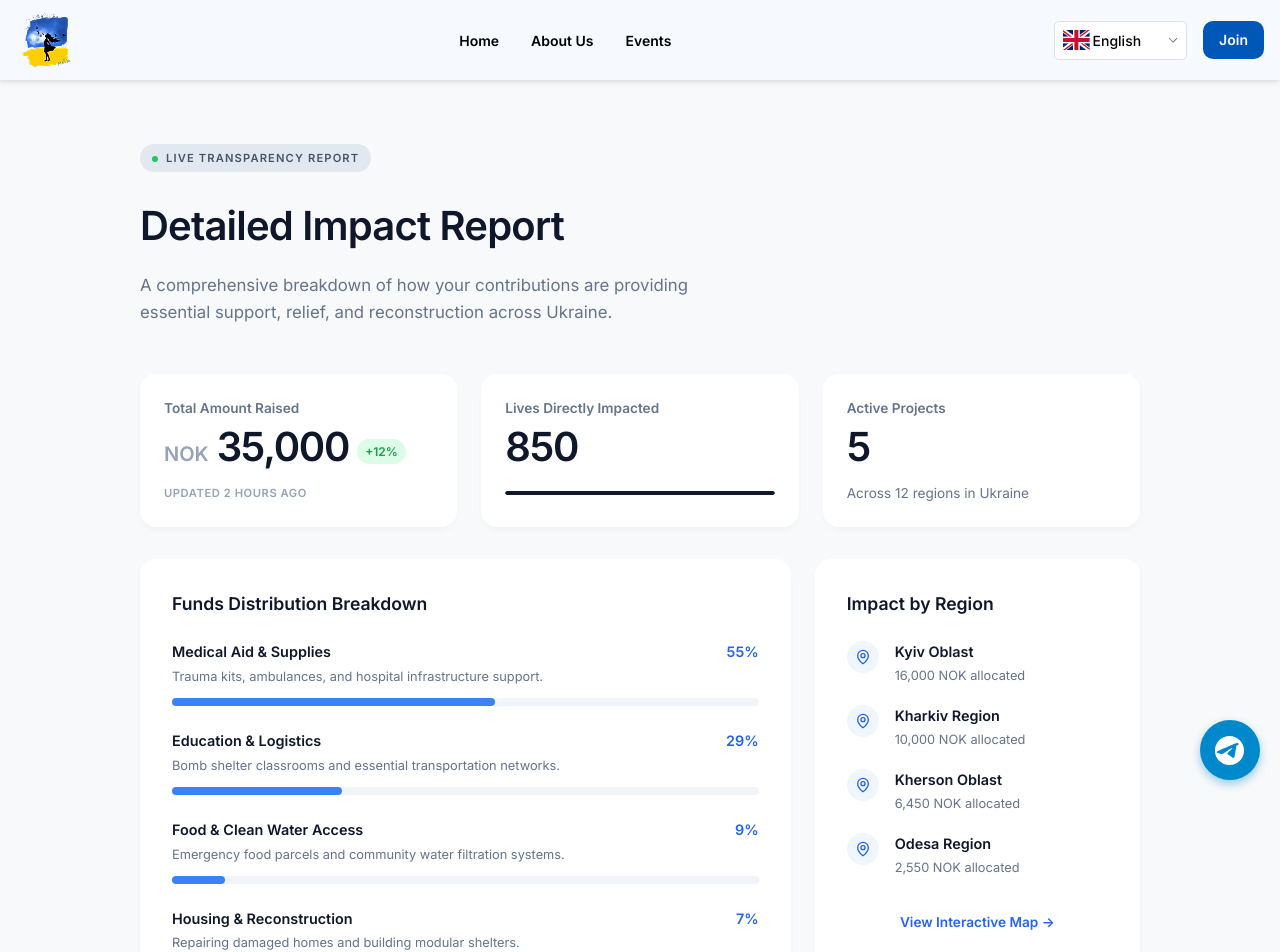
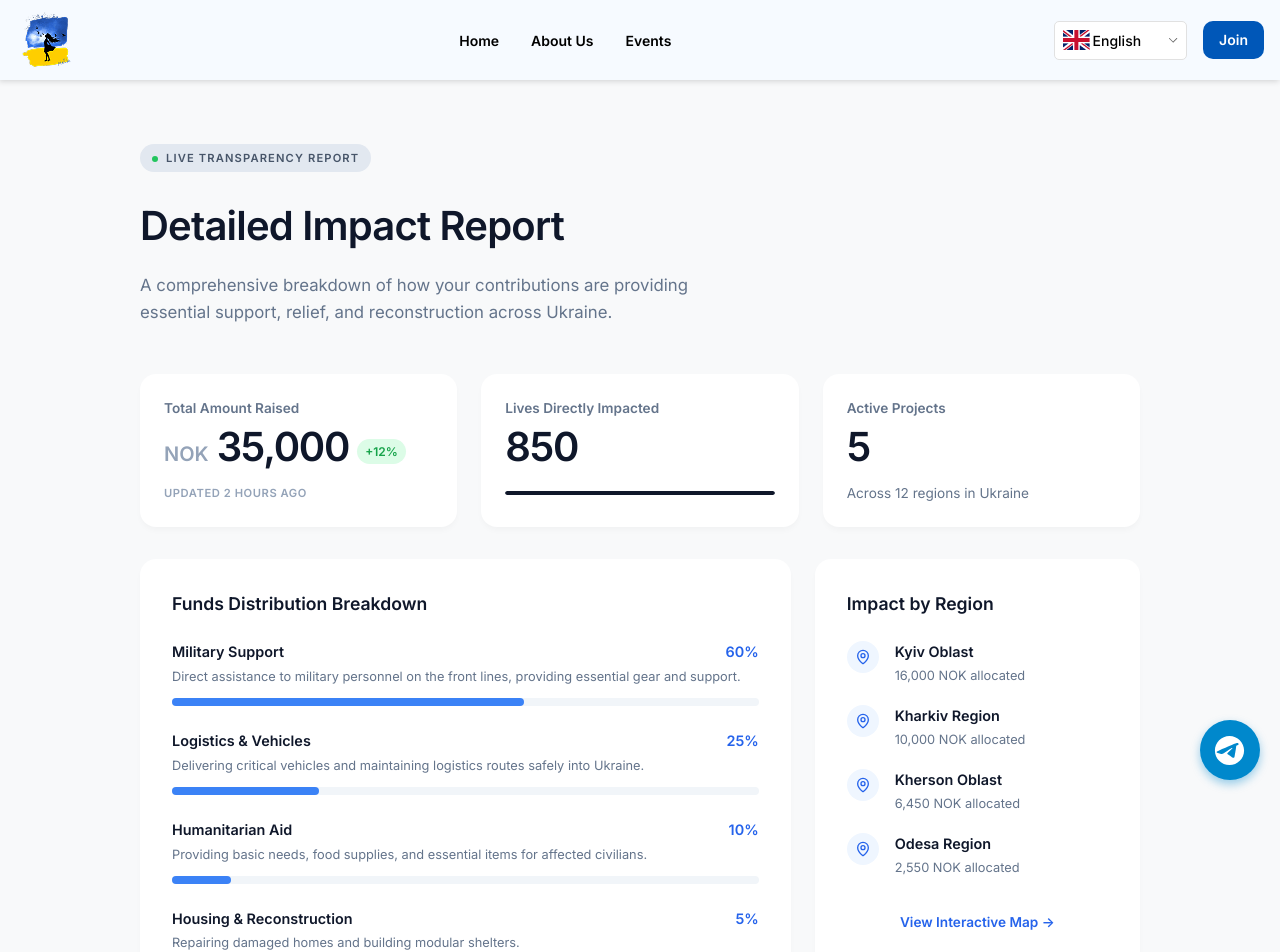
Before and after one commit to conseques/mrijav4, a React (Create React App) app: page /report in a window 1280 px wide. Shown: the top 952 px of the page. Built offline with nearby package versions, Linux system fonts and the light colour scheme.

Commit message:
Update Detailed Report Allocation with 4 categories

```diff
--- a/src/components/Locales/en/report.json
+++ b/src/components/Locales/en/report.json
@@ -8,14 +8,14 @@
   "activeProjectsLabel": "Active Projects",
   "acrossRegions": "Across 12 regions in Ukraine",
   "fundsDistribution": "Funds Distribution Breakdown",
-  "medicalAidTitle": "Medical Aid & Supplies",
-  "medicalAidDesc": "Trauma kits, ambulances, and hospital infrastructure support.",
-  "foodTitle": "Food & Clean Water Access",
-  "foodDesc": "Emergency food parcels and community water filtration systems.",
+  "medicalAidTitle": "Military Support",
+  "medicalAidDesc": "Direct assistance to military personnel on the front lines, providing essential gear and support.",
+  "foodTitle": "Humanitarian Aid",
+  "foodDesc": "Providing basic needs, food supplies, and essential items for affected civilians.",
   "housingTitle": "Housing & Reconstruction",
   "housingDesc": "Repairing damaged homes and building modular shelters.",
-  "educationTitle": "Education & Logistics",
-  "educationDesc": "Bomb shelter classrooms and essential transportation networks.",
+  "educationTitle": "Logistics & Vehicles",
+  "educationDesc": "Delivering critical vehicles and maintaining logistics routes safely into Ukraine.",
   "impactByRegion": "Impact by Region",
   "kyiv": "Kyiv Oblast",
   "kharkiv": "Kharkiv Region",
--- a/src/components/Locales/no/report.json
+++ b/src/components/Locales/no/report.json
@@ -8,14 +8,14 @@
   "activeProjectsLabel": "Aktive Prosjekter",
   "acrossRegions": "På tvers av 12 regioner i Ukraina",
   "fundsDistribution": "Fordeling av Midler",
-  "medicalAidTitle": "Medisinsk Hjelp og Utstyr",
-  "medicalAidDesc": "Traumesett, ambulanser og støtte til sykehusinfrastruktur.",
-  "foodTitle": "Mat og Rent Vann",
-  "foodDesc": "Nødrasjoner og vannfiltreringssystemer for lokalsamfunn.",
+  "medicalAidTitle": "Militær støtte",
+  "medicalAidDesc": "Direkte bistand til militært personell ved frontlinjen, som gir viktig utstyr og støtte.",
+  "foodTitle": "Humanitær Hjelp",
+  "foodDesc": "Å gi grunnleggende behov, matforsyninger og viktige gjenstander til berørte sivile.",
   "housingTitle": "Bolig og Gjenoppbygging",
   "housingDesc": "Reparasjon av skadede hjem og bygging av modulære tilfluktsrom.",
-  "educationTitle": "Utdanning og Logistikk",
-  "educationDesc": "Klasserom i tilfluktsrom og viktige transportnettverk.",
+  "educationTitle": "Logistikk og Kjøretøy",
+  "educationDesc": "Levering av kritiske kjøretøy og opprettholdelse av logistikkruter trygt inn i Ukraina.",
   "impactByRegion": "Effekt etter Region",
   "kyiv": "Kyiv Oblast",
   "kharkiv": "Kharkiv Region",
--- a/src/components/Locales/ua/report.json
+++ b/src/components/Locales/ua/report.json
@@ -8,14 +8,14 @@
   "activeProjectsLabel": "Активні Проєкти",
   "acrossRegions": "У 12 регіонах України",
   "fundsDistribution": "Розподіл Коштів",
-  "medicalAidTitle": "Медична Допомога та Обладнання",
-  "medicalAidDesc": "Травматологічні аптечки, швидкі допомоги та підтримка інфраструктури лікарень.",
-  "foodTitle": "Доступ до Їжі та Чистої Води",
-  "foodDesc": "Продуктові набори та системи фільтрації води для громад.",
+  "medicalAidTitle": "Допомога військовим",
+  "medicalAidDesc": "Пряма допомога військовим на передовій, забезпечення найнеобхіднішим спорядженням та підтримкою.",
+  "foodTitle": "Гуманітарна допомога",
+  "foodDesc": "Забезпечення базових потреб цивільного населення, продукти харчування та речі першої необхідності.",
   "housingTitle": "Житло та Відбудова",
   "housingDesc": "Ремонт пошкоджених будинків та будівництво модульних укриттів.",
-  "educationTitle": "Освіта та Логістика",
-  "educationDesc": "Класи в бомбосховищах та важливі транспортні мережі.",
+  "educationTitle": "Логістика та автомобілі",
+  "educationDesc": "Доставка критично важливих транспортних засобів та забезпечення логістичних маршрутів до України.",
   "impactByRegion": "Вплив за Регіонами",
   "kyiv": "Київська область",
   "kharkiv": "Харківська область",
--- a/src/components/ReportPage/ReportPage.jsx
+++ b/src/components/ReportPage/ReportPage.jsx
@@ -102,37 +102,37 @@ const ReportPage = () => {
             <div className={styles.distItem}>
               <div className={styles.distItemHeader}>
                 <span className={styles.distItemTitle}>{t('medicalAidTitle')}</span>
-                <span className={styles.distItemPercent}>55%</span>
+                <span className={styles.distItemPercent}>60%</span>
               </div>
               <p className={styles.distItemDesc}>{t('medicalAidDesc')}</p>
-              <div className={styles.barBg}><div className={styles.barFillBlue} style={{width: '55%'}}></div></div>
+              <div className={styles.barBg}><div className={styles.barFillBlue} style={{width: '60%'}}></div></div>
             </div>
 
             <div className={styles.distItem}>
               <div className={styles.distItemHeader}>
                 <span className={styles.distItemTitle}>{t('educationTitle')}</span>
-                <span className={styles.distItemPercent}>29%</span>
+                <span className={styles.distItemPercent}>25%</span>
               </div>
               <p className={styles.distItemDesc}>{t('educationDesc')}</p>
-              <div className={styles.barBg}><div className={styles.barFillBlue} style={{width: '29%'}}></div></div>
+              <div className={styles.barBg}><div className={styles.barFillBlue} style={{width: '25%'}}></div></div>
             </div>
 
             <div className={styles.distItem}>
               <div className={styles.distItemHeader}>
                 <span className={styles.distItemTitle}>{t('foodTitle')}</span>
-                <span className={styles.distItemPercent}>9%</span>
+                <span className={styles.distItemPercent}>10%</span>
               </div>
               <p className={styles.distItemDesc}>{t('foodDesc')}</p>
-              <div className={styles.barBg}><div className={styles.barFillBlue} style={{width: '9%'}}></div></div>
+              <div className={styles.barBg}><div className={styles.barFillBlue} style={{width: '10%'}}></div></div>
             </div>
 
             <div className={styles.distItem}>
               <div className={styles.distItemHeader}>
                 <span className={styles.distItemTitle}>{t('housingTitle')}</span>
-                <span className={styles.distItemPercent}>7%</span>
+                <span className={styles.distItemPercent}>5%</span>
               </div>
               <p className={styles.distItemDesc}>{t('housingDesc')}</p>
-              <div className={styles.barBg}><div className={styles.barFillBlue} style={{width: '7%'}}></div></div>
+              <div className={styles.barBg}><div className={styles.barFillBlue} style={{width: '5%'}}></div></div>
             </div>
           </div>
 
```
